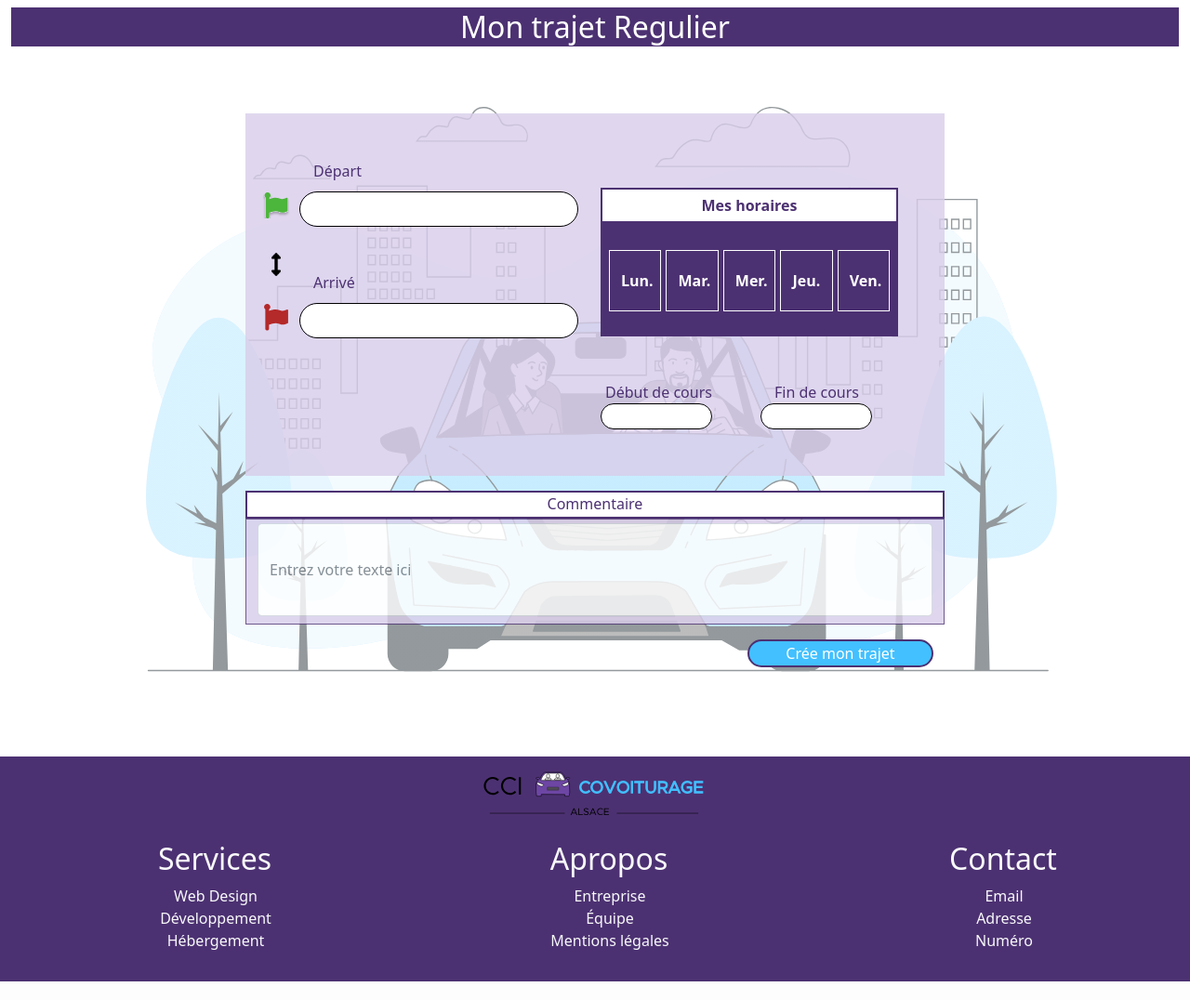
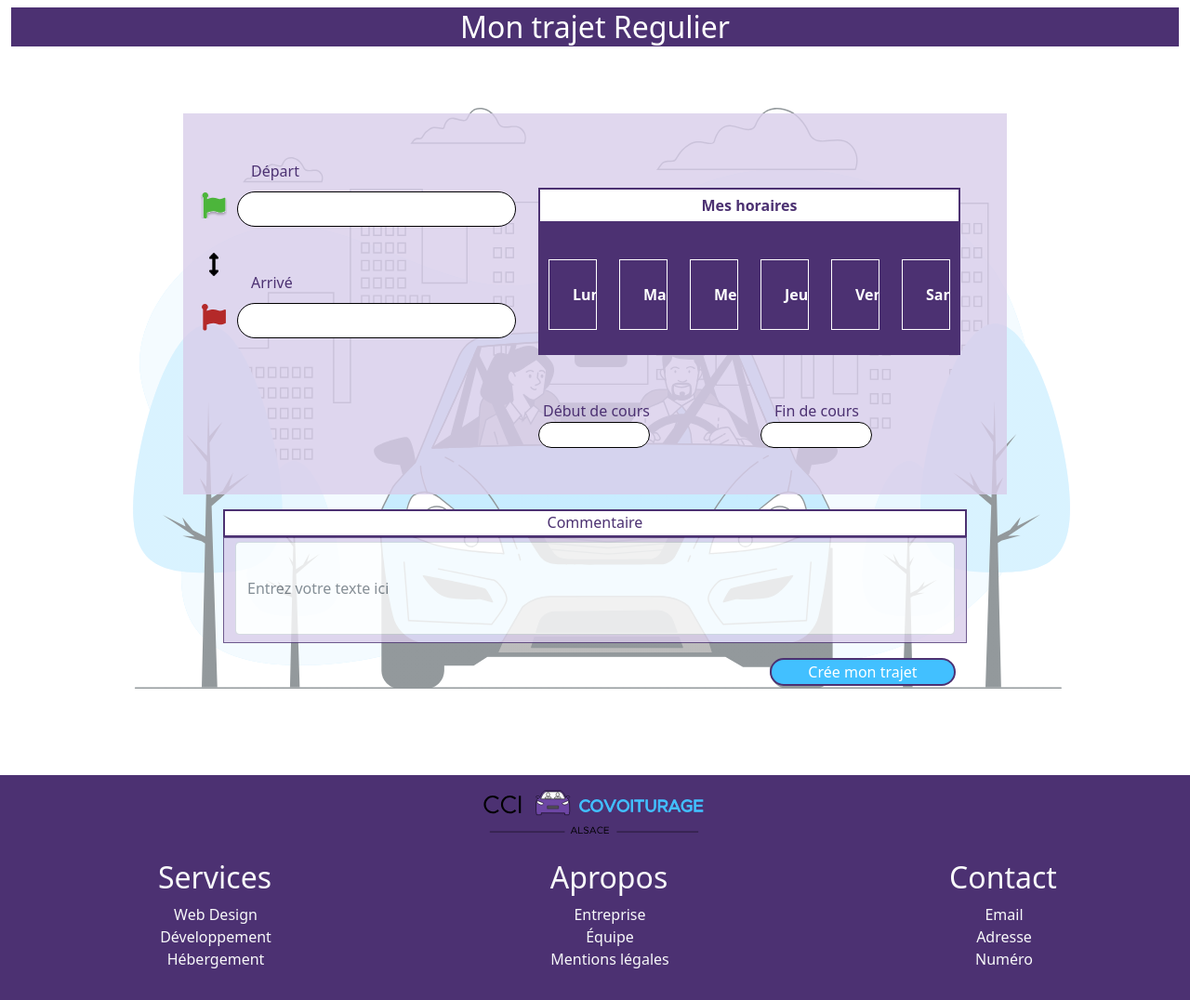
Before and after one commit to NikolozMamyan/mafia-Co, a PHP site: page /trajet.php in a window 1280 px wide. Shown: the part 160-1236 px from the top of the page at 93% size. Run offline with PHP 8.4, Linux system fonts and the light colour scheme; some libraries are stand-ins or nearby versions.

Commit message:
footerEtTrajet

```diff
--- a/public/trajet.php
+++ b/public/trajet.php
@@ -50,23 +50,28 @@ require_once(__DIR__ . '/../views/headDev.php');
                   <div class="container horaires">
                     Mes horaires
                   </div>
-                  <div class="row semaine ">
-                    <div class="col jour ">
-                      Lun.
+                  <div class="row semaine">
+  <div class="col">
+    <input type="button" value="Lun." class="jour-button">
   </div>
-                    <div class="col jour">
-                      Mar.
+  <div class="col">
+    <input type="button" value="Mar." class="jour-button">
   </div>
-                    <div class="col jour">
-                      Mer.
+  <div class="col">
+    <input type="button" value="Mer." class="jour-button">
   </div>
-                    <div class="col jour">
-                      Jeu.
+  <div class="col">
+    <input type="button" value="Jeu." class="jour-button">
   </div>
-                    <div class="col jour">
-                      Ven.
+  <div class="col">
+    <input type="button" value="Ven." class="jour-button">
+  </div>
+  <div class="col">
+    <input type="button" value="Sam." class="jour-button">
   </div>
 </div>
+
+
                 </div>
                 <div class="row row__small d-flex justify-content-center align-items-center">
                   <div class="col-6">
--- a/views/footer.php
+++ b/views/footer.php
@@ -5,7 +5,7 @@
         </div>
     </div>
     <div class="row justify-content-center mt-4">
-        <div class="col-md-4 text-center">
+        <div class="col-sm-4 text-center">
             <a href="../public/serviceFooter.php" class='h2 text-light'>Services</a >
             <ul class="stylel mt-2">
                 <li class="text-light">Web Design</li>
@@ -13,7 +13,7 @@
                 <li class="text-light">Hébergement</li>
             </ul class="stylel">
         </div>
-        <div class="col-md-4 text-center">
+        <div class="col-sm-4 text-center">
         <a href="../public/aproposFooter.php" class='h2 text-light'>Apropos</a >
             <ul class="stylel mt-2">
                 <li class="text-light">Entreprise</li>
@@ -21,7 +21,7 @@
                 <li class="text-light">Mentions légales</li>
             </ul class="stylel">
         </div>
-        <div class="col-md-4 text-center">
+        <div class="col-sm-4 text-center">
         <a href="../public/contactFooter.php" class='h2 text-light'>Contact</a >
             <ul class="stylel mt-2">
                 <li class="text-light">Email</li>
```
Also changed, not shown: public/assets/css/main.css, public/assets/css/sass/Layout/_footer.scss, public/assets/css/sass/Pages/_trajet.scss, 1 other file. Lines whose indentation alone changed are shown as unchanged.
